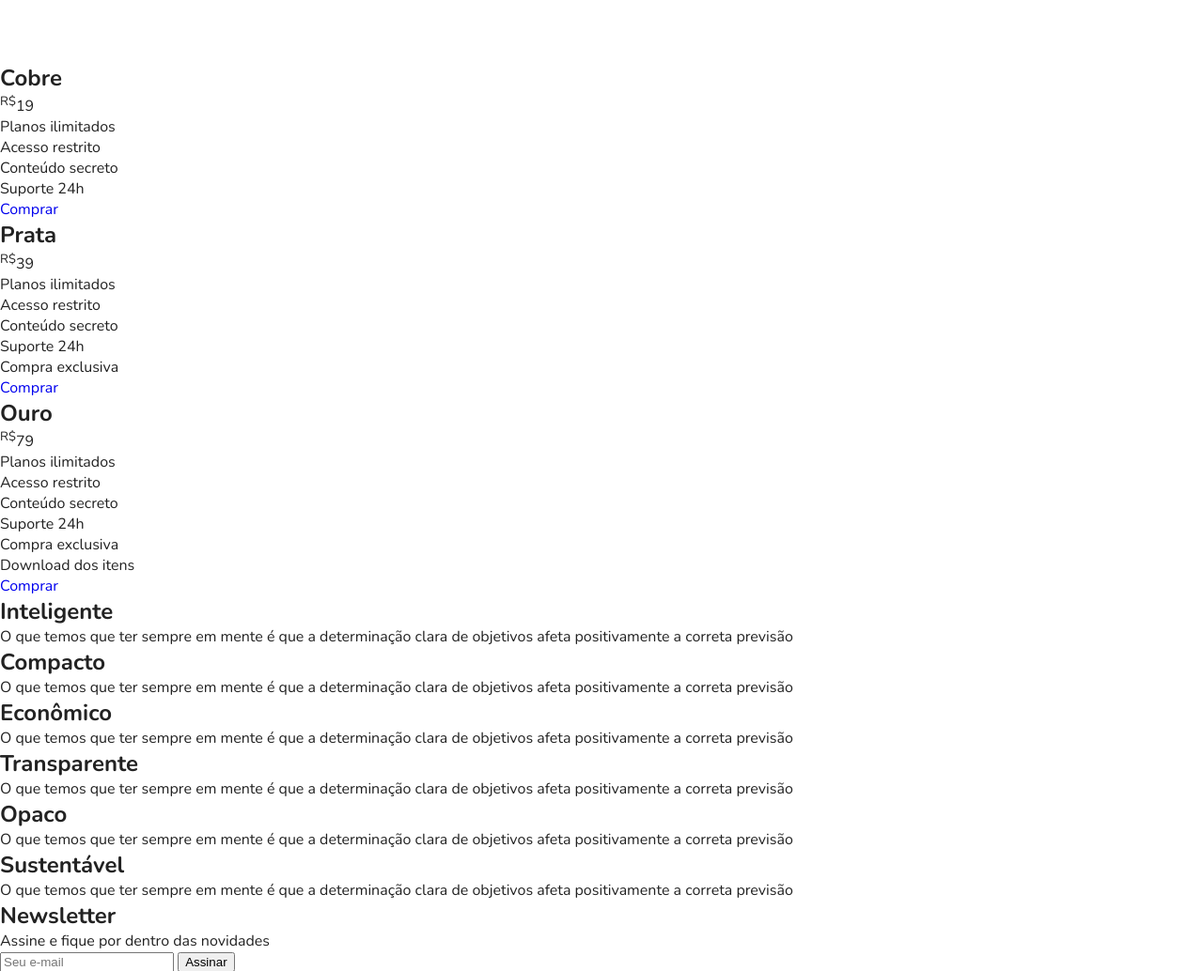
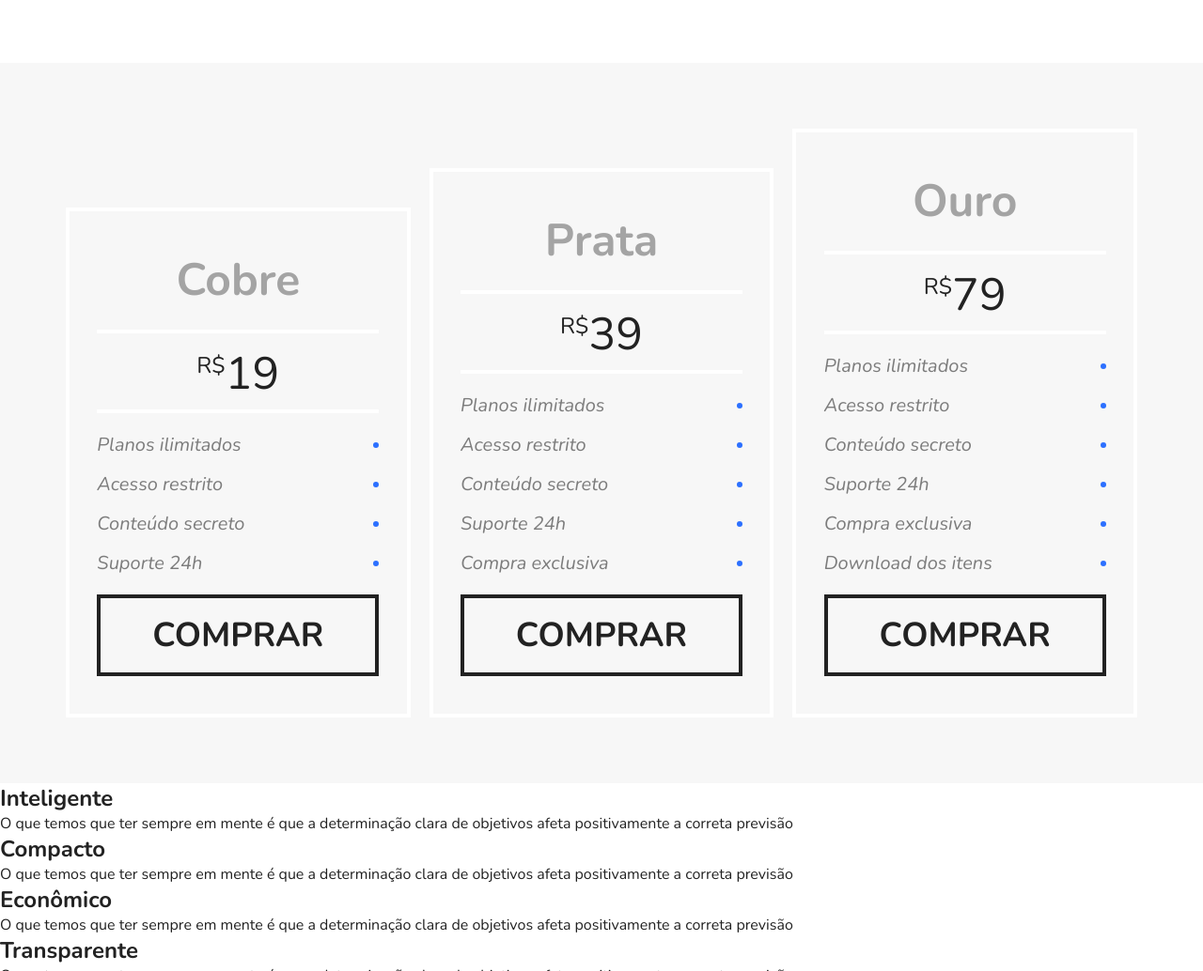
Before and after one commit to fael-atom/flexblog, a plain HTML site: page index.html in a window 1280 px wide. Shown: the part 1754-2788 px from the top of the page at 94% size. Drawn offline with nearby package versions, Linux system fonts and the light colour scheme.

Commit message:
Adiciona cards de preço

```diff
--- a/style.css
+++ b/style.css
@@ -97,7 +97,7 @@ img {
   color: #122ab2;
 }
 
-/* INTRODUÇÃO */
+/* SEÇÃO INTRODUÇÃO */
 
 .introducao {
   font-size: 3rem;
@@ -124,7 +124,7 @@ img {
 
 .sobre-info h1 {
   font-size: 3rem;
-  margin-bottom: .5rem;
+  margin-bottom: 0.5rem;
 }
 
 .sobre-info p {
@@ -139,7 +139,7 @@ img {
   margin: 0 10px;
 }
 
-/* PRODUTOS */
+/* SEÇÃO PRODUTOS */
 
 .produtos {
   max-width: 960px;
@@ -180,3 +180,96 @@ img {
 .blue {
   border-top: 8px solid #66d9eb;
 }
+
+/* SEÇÃO PREÇO */
+
+.preco {
+  background: #f7f7f7;
+  padding: 60px;
+  display: flex;
+  flex-wrap: wrap;
+  align-items: flex-end;
+}
+
+.preco-item {
+  flex: 1;
+  border: 4px solid #fff;
+  padding: 20px;
+  margin: 10px;
+  min-width: 260px; /* Ajuste para Safari */
+}
+
+.preco-item h2 {
+  font-size: 3rem;
+  color: #a4a4a4;
+  text-align: center;
+  margin-top: 20px;
+}
+
+.preco-item span {
+  display: block;
+  max-width: 300px;
+  margin: 20px auto;
+  text-align: center;
+  font-size: 3rem;
+  font-size: bold;
+  padding: 10px 0 5px 0;
+  border-top: 4px solid #fff;
+  border-bottom: 4px solid #fff;
+}
+
+.preco-item sup {
+  font-size: 1.5rem;
+}
+
+.preco-item ul {
+  max-width: 300px;
+  margin: 20px auto;
+  font-size: 1.25rem;
+  font-style: italic;
+  color: #7c7c7c;
+}
+
+.preco-item li {
+  display: flex;
+  justify-content: space-between;
+  align-items: center;
+  margin-bottom: 15px;
+}
+
+.preco-item li::after {
+  content: "";
+  display: block;
+  width: 6px;
+  height: 6px;
+  background: #2c70ff;
+  border-radius: 50%;
+}
+
+.preco-item a {
+  max-width: 300px;
+  display: block;
+  margin: 20px auto;
+  border: 4px solid;
+  color: #222;
+  text-transform: uppercase;
+  font-weight: bold;
+  font-size: 2.25rem;
+  padding: 15px 0;
+  text-align: center;
+}
+
+@media (max-width: 800px) {
+  .preco {
+    padding-left: 10px;
+    padding-right: 10px;
+  }
+
+  .preco .preco-item:nth-child(3) {
+    order: -2;
+  }
+
+  .preco .preco-item:nth-child(2) {
+    order: -1;
+  }
+}
```
